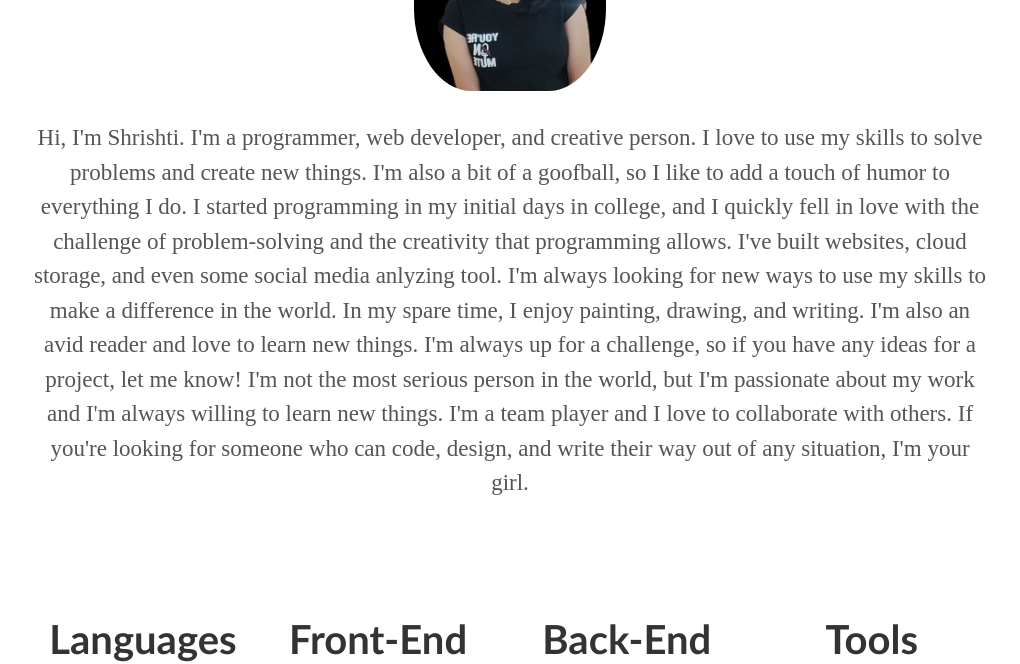
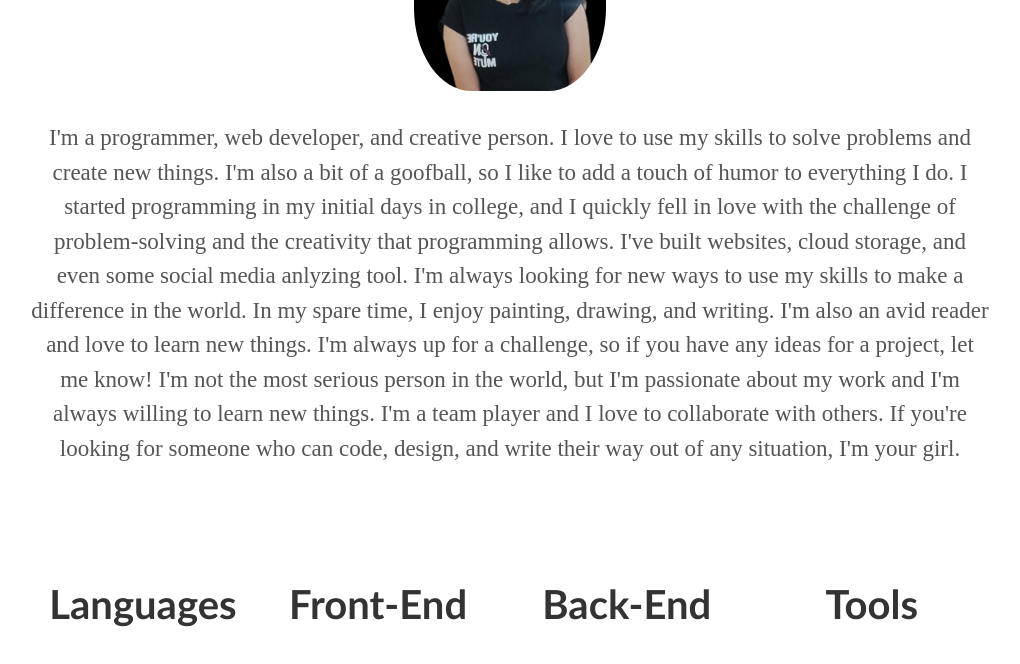
Before and after one commit to Shri-shti/Shri-website, a plain HTML site: page index.html in a window 1280 px wide. Shown: the part 1260-1924 px from the top of the page, without its empty margins (130-1150 px from the left). Drawn offline with nearby package versions, Linux system fonts and the light colour scheme.

Commit message:
Update index.html

```diff
--- a/index.html
+++ b/index.html
@@ -77,7 +77,7 @@
         </picture>
         <p style="font-family:Times New Roman; font-size:23px">
 
-Hi, I'm Shrishti. I'm a programmer, web developer, and creative person. I love to use my skills to solve problems and create new things. I'm also a bit of a goofball, so I like to add a touch of humor to everything I do.
+ I'm a programmer, web developer, and creative person. I love to use my skills to solve problems and create new things. I'm also a bit of a goofball, so I like to add a touch of humor to everything I do.
 
 I started programming in my initial days in college, and I quickly fell in love with the challenge of problem-solving and the creativity that programming allows. I've built websites, cloud storage, and even some social media anlyzing tool. I'm always looking for new ways to use my skills to make a difference in the world.
 
```
